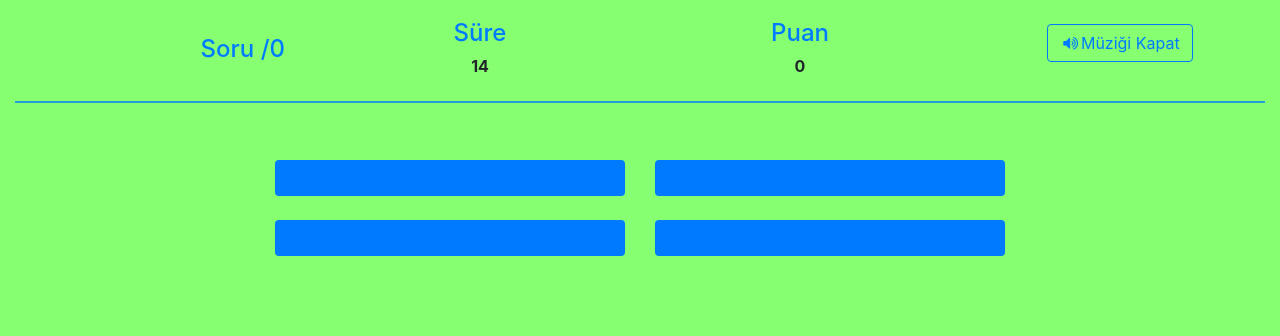
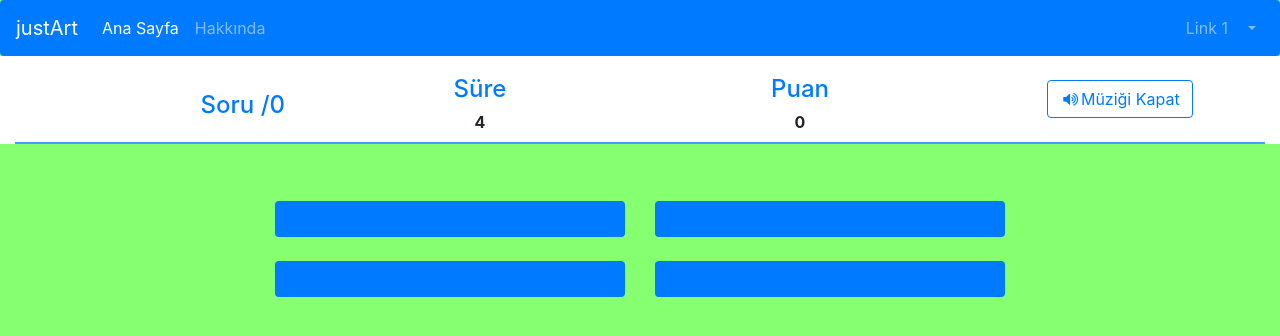
Before and after one commit to yektas/justArt, a Django app: template main/templates/game.html in a window 1280 px wide. Shown: the top 336 px of the page. Run offline with Django 3.2, Linux system fonts and the light colour scheme; the template is opened without the code that fills it, so the values that code supplies are empty; some libraries are stand-ins or nearby versions.

Commit message:
Navbar eklendi. Süre bittiğinde sonraki soruya geçiş sağlandı. Bir sorunun birden fazla kategoriye sahip olabilmesi sağlandı.

```diff
--- a/main/admin.py
+++ b/main/admin.py
@@ -5,7 +5,7 @@ from main.models import Question, Category, Art_Movement, Artist
 
 class QuestionStyle(admin.ModelAdmin):
     readonly_fields = ('image_tag',)
-
+    filter_horizontal = ('category',)
 
 admin.site.register(Question, QuestionStyle)
 admin.site.register(Artist)
--- a/main/models.py
+++ b/main/models.py
@@ -16,7 +16,7 @@ class Question(models.Model):
     questionImage = models.ImageField()
     answer = models.ForeignKey("Artist", related_name="question")
     point = models.IntegerField(null=True, blank=True)
-    category = models.ForeignKey("Category", related_name="level")
+    category = models.ManyToManyField("Category", related_name="category")
 
     def __str__(self):
         return self.questionImage.name
--- a/main/static/css/style.css
+++ b/main/static/css/style.css
@@ -23,3 +23,7 @@ body {
 .menu-divider {
     border-top: 2px solid rgba(1, 123, 255, 0.74);
 }
+
+.game-stats {
+    background-color: white;
+}
--- a/main/static/js/game.js
+++ b/main/static/js/game.js
@@ -59,13 +59,11 @@ function renderQuestion(question_data) {
     }
     $('#answers').click(false);
     $("#timer").text("20");
-
 }
 
 // Cevap şıkkı seçildiği zaman;
 function checkMyAnswer(button) {
     button.classList.remove("hvr-fade");
-    var timer = $("#timer");
     clickSound.play();
     var pact_value = button.value;
     var choice = pact_value.split(",")[0];
@@ -143,8 +141,20 @@ function Timer() {
     var currentTimer = timer.innerHTML;
     var new_time = parseInt(currentTimer) - 1;
     if (new_time < 0) {
-        timer.innerHTML = 0;
         clearInterval(mainLoop);
+        swal({
+            title: 'Süre Doldu',
+            type: 'error',
+            timer: 1000,
+            showConfirmButton: false
+        });
+        setTimeout(function () {
+            getQuestion();
+            mainLoop = setInterval(Timer, 1000);
+        }, 1000);
+
+
+
     }
     else {
         timer.innerHTML = new_time;
@@ -170,7 +180,6 @@ function setQuestions() {
     });
 }
 
-
 function controlBackgroundMusic() {
     var button = $("#controlMusic");
     if (background.paused) {
--- a/main/templates/game.html
+++ b/main/templates/game.html
@@ -10,12 +10,43 @@
     <link rel="stylesheet" href="{% static 'css/style.css' %}">
     <link rel="stylesheet" href="{% static 'css/hover-min.css' %}">
     <link rel="stylesheet" href="{% static 'css/sweetalert2.min.css' %}">
+    <link rel="stylesheet" href="{% static 'css/fakeLoader.css' %}">
 </head>
 
 <body>
+<!-- Navbar start -->
+<nav class="navbar navbar-expand-lg navbar-dark bg-primary rounded">
+    <a class="navbar-brand" href="#">justArt</a>
+    <ul class="navbar-nav mr-auto">
+        <li class="nav-item active">
+            <a class="nav-link">Ana Sayfa</a>
+        </li>
+        <li class="nav-item">
+            <a class="nav-link">Hakkında</a>
+        </li>
+    </ul>
+    <ul class="navbar-nav ml-auto">
+        <li class="nav-item">
+            <a class="nav-link">Link 1</a>
+        </li>
+        <li class="nav-item dropdown">
+            <a class="nav-link dropdown-toggle" href="#" id="navbarDropdown" data-toggle="dropdown" aria-haspopup="true"
+               aria-expanded="false">
+                {{ request.user.username }}
+            </a>
+            <div class="dropdown-menu dropdown-menu-right" aria-labelledby="navbarDropdown">
+                <a class="dropdown-item" href="#">Önceki oyunlarım</a>
+                <a class="dropdown-item" href="#">Ayarlar</a>
+                <a class="dropdown-item" href="{% url 'user:logout' %}">Çıkış</a>
+            </div>
+        </li>
+    </ul>
+</nav>
+<!-- Navbar end -->
+
 <audio id="background-audio" src="{% static 'audio/background-1.mp3' %}"></audio>
-<div class="container-fluid">
-    <div class="row" style="height: 85px;">
+<div class="container-fluid game-stats">
+    <div class="row" style="height: 70px;">
         <div class="col-sm-3 col-md-3 text-right">
             <div class="card" style="background-color: inherit; border: none;">
                 <div class="card-body">
@@ -28,7 +59,7 @@
             <div class="card" style="background-color: inherit; border: none;">
                 <div class="card-body">
                     <h4 class="text-primary text-center">Süre</h4>
-                    <p class="p-y-1 text-center"><b id="timer">20</b></p>
+                    <p class="p-y-1 text-center"><b id="timer">10</b></p>
                 </div>
             </div>
         </div>
@@ -105,7 +136,6 @@
 <script src="{% static 'js/popper.min.js' %}"></script>
 <script src="{% static 'js/bootstrap.min.js' %}"></script>
 <script src="{% static 'js/sweetalert2.min.js' %}"></script>
-<script src="{% static 'js/fakeLoader.min.js' %}"></script>
 <script>
     var clickSrc = "{% static 'audio/click.wav' %}";
     var correctSrc = "{% static 'audio/correct2.mp3' %}";
--- a/main/templates/index.html
+++ b/main/templates/index.html
@@ -5,6 +5,7 @@
 <head>
 
     <meta charset="UTF-8">
+    <meta name="viewport" content="width=device-width, initial-scale=1">
     <title>Title</title>
     <link rel="stylesheet" href="{% static 'css/bootstrap.min.css' %}">
 
--- a/main/views.py
+++ b/main/views.py
@@ -1,6 +1,7 @@
 import json
 from random import shuffle
 
+from django.contrib.auth.decorators import login_required
 from django.http import HttpResponse
 from django.shortcuts import render
 
@@ -9,10 +10,13 @@ from main.models import Question, Artist
 
 total_question_number = getattr(settings, 'TOTAL_QUESTION_NUMBER')
 
+
+@login_required
 def index(request):
-
     return render(request, "index.html")
 
+
+@login_required
 def game(request):
     request.session['correct'] = 0
     request.session['point'] = 0
@@ -20,6 +24,7 @@ def game(request):
     return render(request, "game.html")
 
 
+@login_required
 def finished(request):
     total_point = request.session['point']
     correct_count = request.session['correct']
@@ -85,13 +90,14 @@ def checkAnswer(request):
     if request.method == 'POST':
         question_id = request.POST.get('questionId')
         choice = request.POST.get('choice')
-        time = request.POST.get('time')
         question = Question.objects.get(id=question_id)
+
         if choice == question.answer.artist_name:
             # Cevap doğruysa doğru sayısı ve puanı arttıyoruz
+            time = request.POST.get('time')
             request.session['correct'] += 1
-            time_plus = float(time) * 1.5
-            request.session['point'] += question.point + int(time_plus)
+            time_plus = int(time) * 10
+            request.session['point'] += question.point + time_plus
             point = {
                 'answer': True,
                 'point': request.session['point']
@@ -104,7 +110,6 @@ def checkAnswer(request):
             }
             return HttpResponse(json.dumps(point))
 
-
 def setCategory(request):
     if request.method == 'POST':
         category = request.POST.get("category")
```
